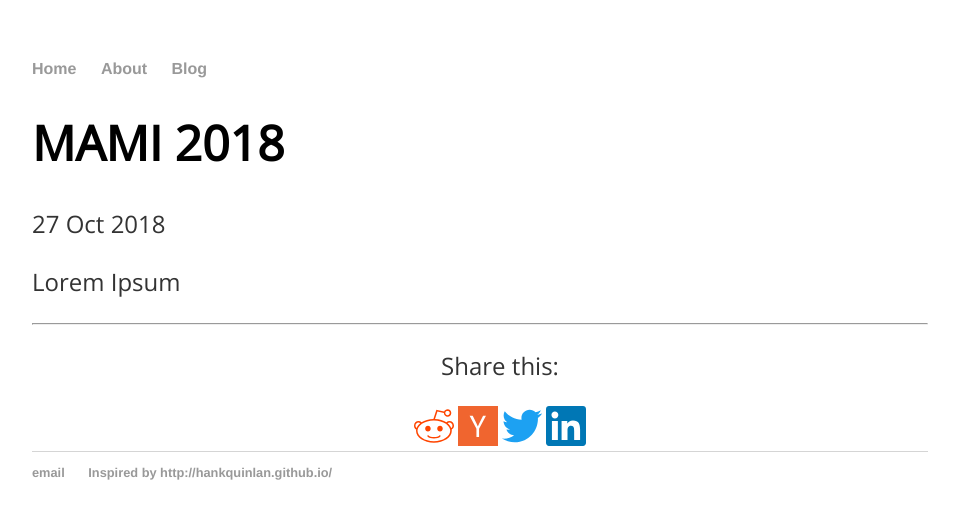
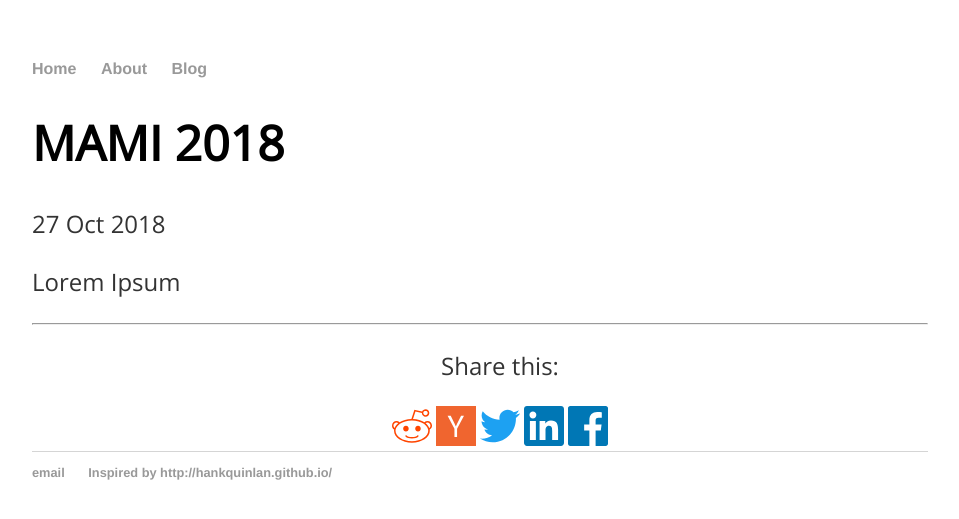
Before and after one commit to damnArin/damnArin.github.io, a Jekyll site: the page built from _posts/2018-10-31-MAMI-2018.md, in a window 1280 px wide. Shown: the top 519 px of the page, without its empty margins (160-1119 px from the left). Built offline with Jekyll 4.4.1, drawn with Linux system fonts in a browser that asks for light colours.

Commit message:
added facebook

```diff
--- a/_includes/new.html
+++ b/_includes/share.html
@@ -24,6 +24,12 @@
         {% include social/linkedin.svg %}
       </a>
     </li>
+    <li class="facebook">
+      <a href="https://www.linkedin.com/shareArticle?mini=true&url={{ page.url | replace:'index.html','' | prepend: site.baseurl | prepend: site.url | uri_escape}}&title={{ page.title | default:"" | uri_escape}}" target="_blank">
+        {% include social/facebook.svg %}
+      </a>
+    </li>
+
   </ul>
 </div>
 
@@ -66,4 +72,9 @@
 .sharebuttons .linkedin svg {
   fill: #0077B5;
 }
+
+.sharebuttons .facebook svg {
+  fill: #0077B5;
+}
+
 </style>
--- a/_layouts/post.html
+++ b/_layouts/post.html
@@ -7,5 +7,5 @@ layout: default
 
 <div class="post">
   {{ content }}
-  {% include new.html %}
+  {% include share.html %}
 </div>
```
Also changed, not shown: _includes/share-2.html (renamed from _includes/share-bar.html).
